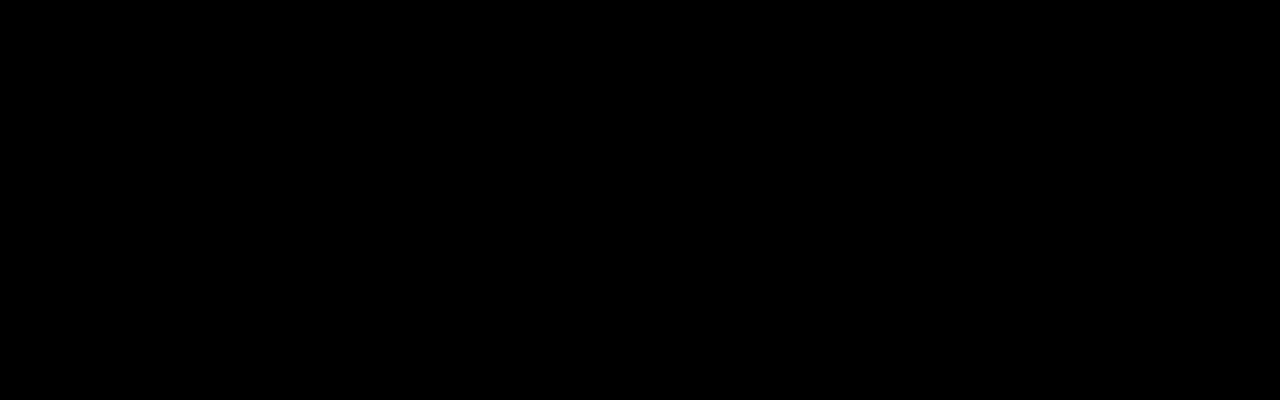
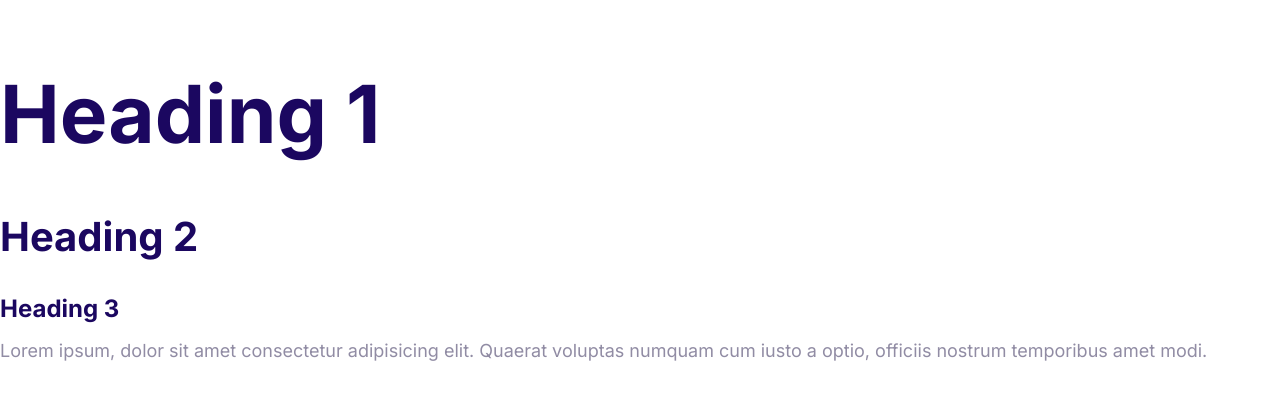
Before and after one commit to obasorelol/soreify, a plain HTML site: page index.html in a window 1280 px wide. Drawn offline with Linux system fonts and the light colour scheme.

Commit message:
Defined font tyles

```diff
--- a/css/styles.css
+++ b/css/styles.css
@@ -1,3 +1,56 @@
+:root{
+    --color-primary: #2584ff;
+    --color-seconday: #00d9ff;
+    --color-accent: #ff3400;
+    --color-headings: #1b0760;
+    --color-body: #918ca4;
+}
+html{
+    font-size: 62.5%;
+}
+
 body{
-    background-color: black;
+    font-family: Inter, Arial, Arial, Helvetica, sans-serif;
+    color: var(--color-body);
+    font-size: 2.4rem;
+    line-height: 1.5;
 }
+
+h1,
+h2,
+h3{
+    color: var(--color-headings);
+     margin-bottom: 1rem;
+}
+
+h1{
+    font-size: 7rem;
+}
+
+h2{
+    font-size: 4rem;
+}
+
+h3{
+    font-size: 3rem;
+}
+
+p{
+    margin-top: 0;
+}
+
+
+@media screen and (min-width: 1024px){
+    body{
+        font-size: 1.8rem;
+    }
+    h1{
+        font-size: 8rem;
+    }
+    h2{
+        font-size: 4rem;
+    }
+    h3{
+        font-size: 2.4rem;
+    }
+}
--- a/index.html
+++ b/index.html
@@ -6,6 +6,20 @@
     <title>Document</title>
     <link rel="stylesheet" href="css/normalize.css" />
     <link rel="stylesheet" href="css/styles.css" />
+    <link rel="preconnect" href="https://fonts.googleapis.com" />
+    <link rel="preconnect" href="https://fonts.gstatic.com" crossorigin />
+    <link
+      href="https://fonts.googleapis.com/css2?family=Inter:ital,opsz,wght@0,14..32,100..900;1,14..32,100..900&display=swap"
+      rel="stylesheet"
+    />
   </head>
-  <body></body>
+  <body>
+    <h1>Heading 1</h1>
+    <h2>Heading 2</h2>
+    <h3>Heading 3</h3>
+    <p>
+      Lorem ipsum, dolor sit amet consectetur adipisicing elit. Quaerat voluptas
+      numquam cum iusto a optio, officiis nostrum temporibus amet modi.
+    </p>
+  </body>
 </html>
```
